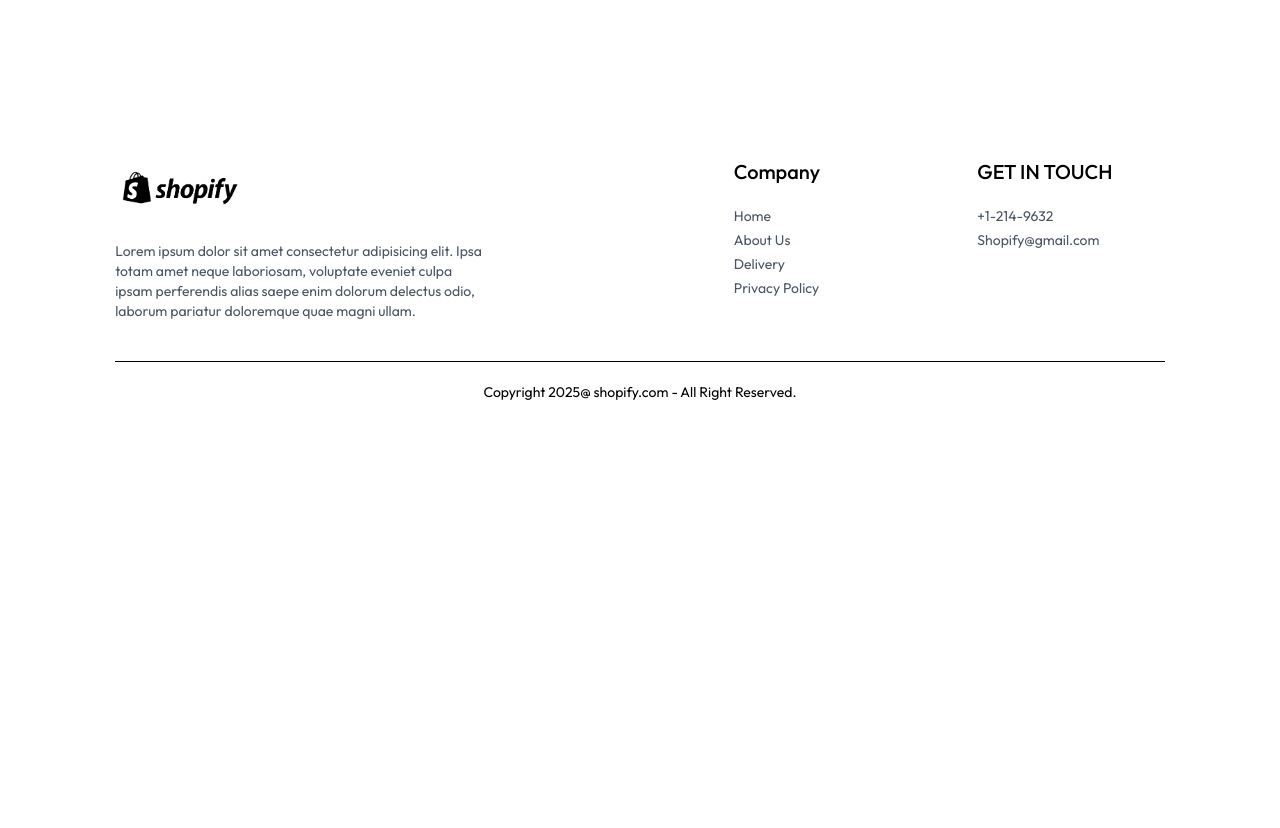
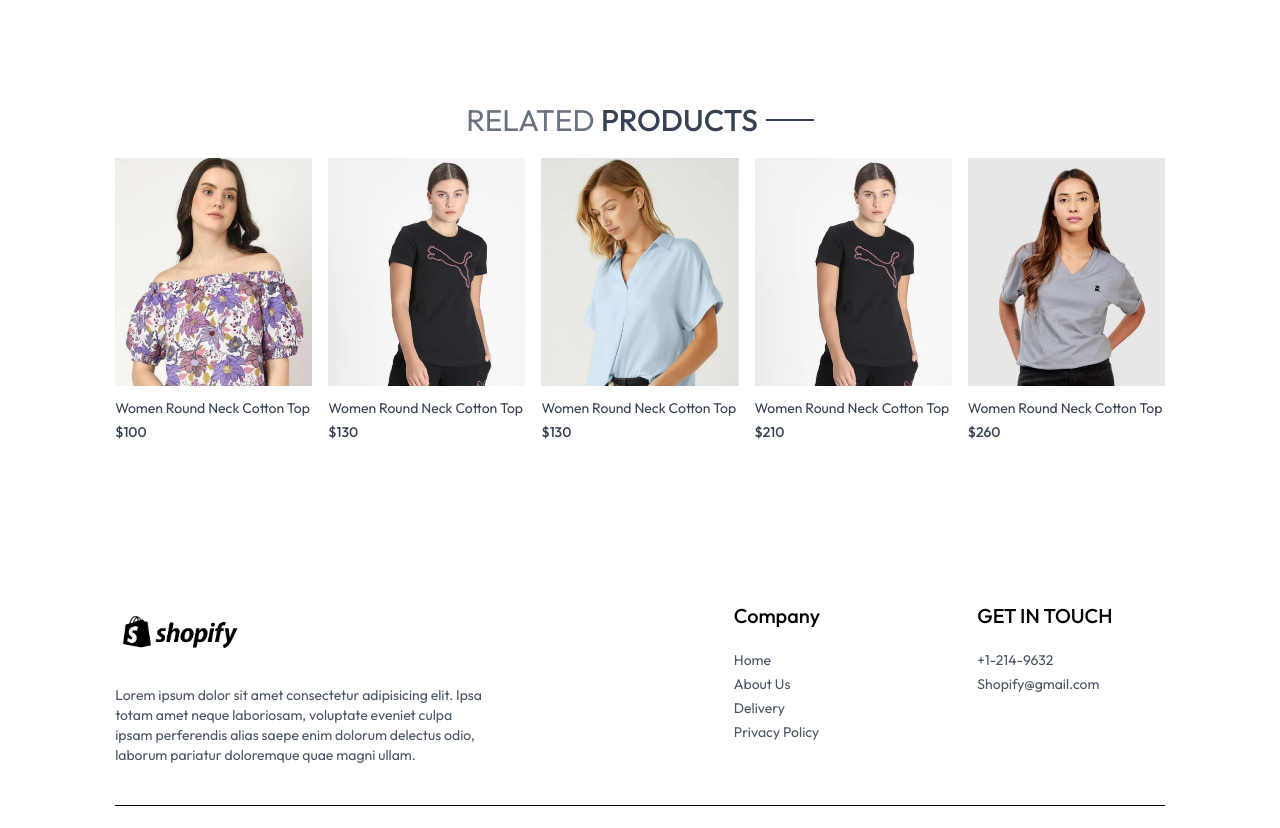
Before and after one commit to Arslansaifi012/fullstack-ecommerce-app, a React (Vite) app in the folder frontend/: page /product/aaaaa in a window 1280 px wide. Shown: the part 1006-1834 px from the top of the page. Before the commit the page ends 1428 px from the top, so only its background shows below. Built offline with nearby package versions, Linux system fonts and the light colour scheme.

Commit message:
completed product details page

```diff
--- /dev/null
+++ b/frontend/src/Components/RelatedProduct.jsx
@@ -0,0 +1,49 @@
+import { useContext, useEffect, useState } from "react";
+import { ShopContext } from "../Context/ShopContext";
+import Title from "./Title";
+import ProductItem from "./ProductItem";
+
+const RelatedProduct = ({category, subCategory}) =>{
+    const {products} = useContext(ShopContext) ;
+    const [related, setRelated] = useState([]) ;
+
+
+    useEffect(()=>{
+
+        if (products.length > 0) {
+
+            let productsCopy  = products.slice() ;
+
+          productsCopy =  productsCopy.filter((item)=>(item.category === category)) ;
+
+
+           productsCopy = productsCopy.filter((item) => (item.subCategory === subCategory)) ;
+
+            setRelated(productsCopy.slice(0,5));
+
+        }
+
+    },[products])
+    return (
+        <div className="my-24">
+            <div className="text-center text-3xl py-2">
+                <Title text1={'RELATED'} text2={'PRODUCTS'} />
+            </div>
+
+            <div className="grid grid-cols-2 sm:grid-cols-3 md:grid-cols-4 lg:grid-cols-5 gap-4 gap-y-6">
+
+                {
+                    related.map((item, ind)=>(
+
+                        <ProductItem key={ind} id={item._id} name={item.name} price={item.price} image={item.image} />
+
+                    ))
+                }
+
+            </div>
+
+        </div>
+    )
+} ;
+
+export default RelatedProduct ;
--- a/frontend/src/pages/Product.jsx
+++ b/frontend/src/pages/Product.jsx
@@ -2,6 +2,7 @@
 import { useParams } from "react-router-dom";
 import { ShopContext } from "../Context/ShopContext";
 import { assets } from "../assets/assets";
+import RelatedProduct from "../Components/RelatedProduct";
 
 const Product = () =>{
 
@@ -10,6 +11,7 @@
     const [productData, setPorductData] = useState() ;
     const [image, setImage] = useState('') ;
     const [size, setSize] = useState('') ;
+
 
     const fetchProductData = () =>{
 
@@ -88,8 +90,9 @@
                     <p>An e-commerce site is an online platform or digital storefront enabling businesses to sell products, services, or digital goods to customers via the internet. Key features typically include a product catalog, shopping cart, secure payment gateways, and customer accounts for managing orders and information. These platforms facilitate transactions, offering a convenient alternative or complement to physical retail. E-commerce leverages technologies like mobile commerce and internet marketing to reach consumers through websites, mobile apps, and even social media, catering to various markets including business-to-consumer (B2C) and business-to-business (B2B) transactions. </p>
                     <p>E-commerce, or electronic commerce, is the process of buying and selling goods and services over the internet. It involves the exchange of products or services between businesses, consumers, or both. E-commerce business is facilitated through platforms such as websites, mobile apps, or online marketplaces.</p>
                 </div>
+            </div>
 
-            </div>
+            <RelatedProduct category={productData.category} subCategory={productData.subCategory} />
 
         </div>
     ) : <div className="opacity-0"></div>
```
